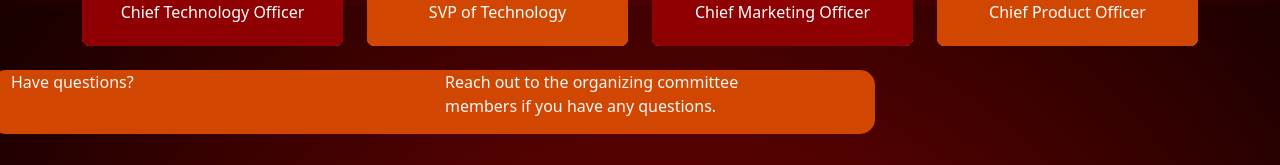
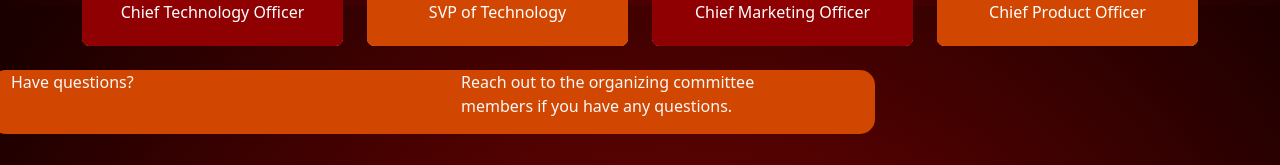
Before and after one commit to ashwinidesai3487/Hackthon-app, a React (Create React App) app: page / in a window 1280 px wide. Shown: the part 3994-4159 px from the top of the page. Built offline with nearby package versions, Linux system fonts and the light colour scheme.

Commit message:
Update Panel.jsx

```diff
--- a/src/Panel.jsx
+++ b/src/Panel.jsx
@@ -125,7 +125,7 @@ const Panel = () => {
     </Col>
 
     <Col xs={12} md={6}>
-      <p>Reach out to the organizing committee <br />members if you have any questions.</p>
+      <p className="ms-3">Reach out to the organizing committee <br />members if you have any questions.</p>
     </Col>
   </Row>
 </div>
```
